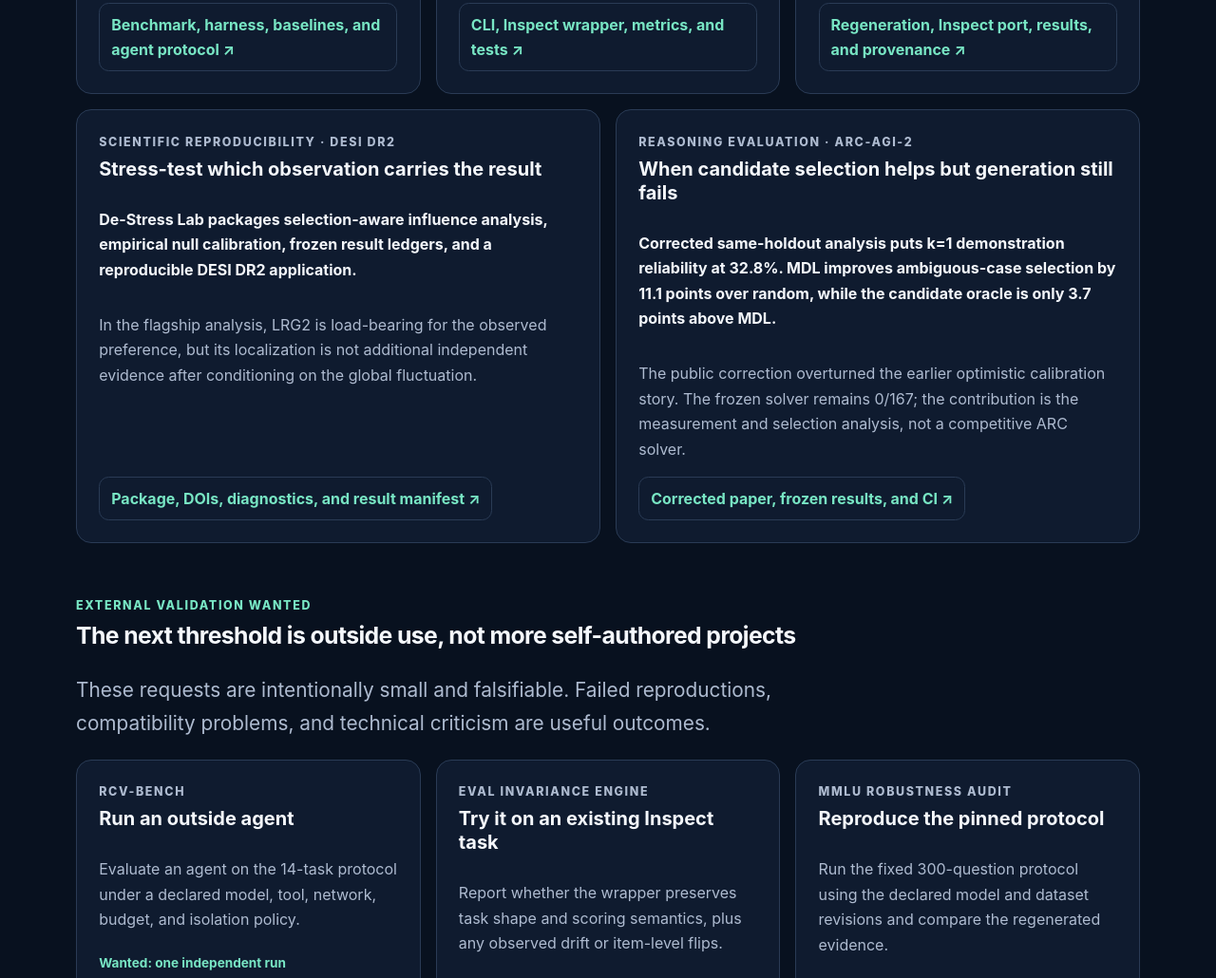
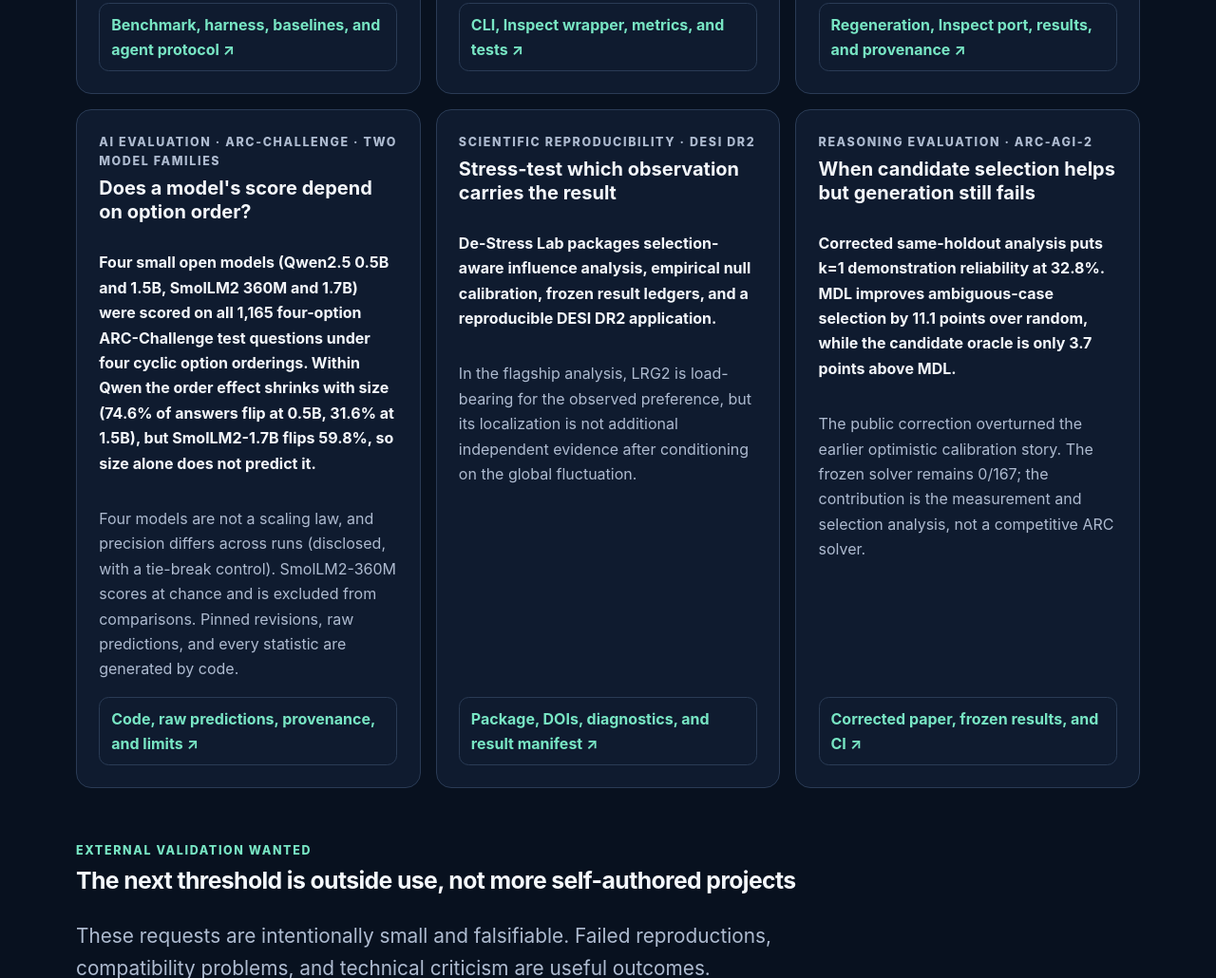
Before and after one commit to GrobeStreet/robert-morong-research, a website: page index.html in a window 1280 px wide. Shown: the part 1295-2325 px from the top of the page at 95% size. Drawn offline with Linux system fonts and the light colour scheme.

Commit message:
Add ARC-Challenge option-order audit (four models, two families) to selected work

```diff
--- a/index.html
+++ b/index.html
@@ -216,7 +216,19 @@
           </article>
         </div>
 
-        <div class="grid two" style="margin-top: 1rem;">
+        <div class="grid" style="margin-top: 1rem;">
+          <article class="card">
+            <p class="eyebrow">AI evaluation · ARC-Challenge · two model families</p>
+            <h3>Does a model's score depend on option order?</h3>
+            <p class="result">
+              Four small open models (Qwen2.5 0.5B and 1.5B, SmolLM2 360M and 1.7B) were scored on all 1,165 four-option ARC-Challenge test questions under four cyclic option orderings. Within Qwen the order effect shrinks with size (74.6% of answers flip at 0.5B, 31.6% at 1.5B), but SmolLM2-1.7B flips 59.8%, so size alone does not predict it.
+            </p>
+            <p>
+              Four models are not a scaling law, and precision differs across runs (disclosed, with a tie-break control). SmolLM2-360M scores at chance and is excluded from comparisons. Pinned revisions, raw predictions, and every statistic are generated by code.
+            </p>
+            <a class="project-link" href="https://github.com/GrobeStreet/arc-option-order-audit">Code, raw predictions, provenance, and limits ↗</a>
+          </article>
+
           <article class="card">
             <p class="eyebrow">Scientific reproducibility · DESI DR2</p>
             <h3>Stress-test which observation carries the result</h3>
```
